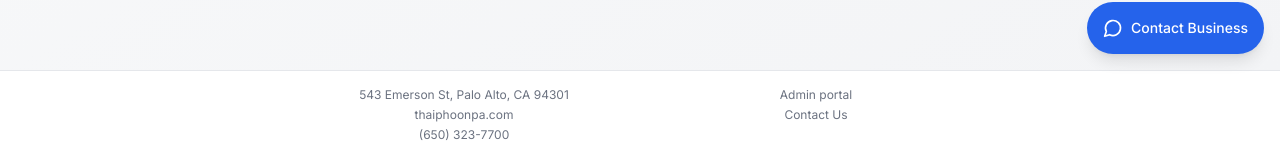
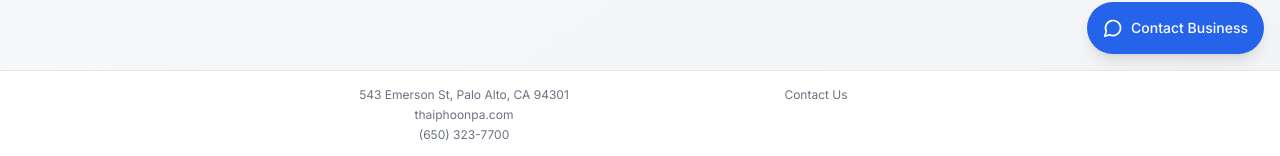
Before and after one commit to jaythomasv29/tablego, a Next.js app: page / in a window 1280 px wide. Shown: the part 730-886 px from the top of the page. Built offline with nearby package versions, Linux system fonts and the light colour scheme; no server answers; the database is empty.

Commit message:
remove admin portal link

```diff
--- a/src/components/Footer.tsx
+++ b/src/components/Footer.tsx
@@ -38,14 +38,7 @@ export default function Footer() {
 
                     {/* Management Links */}
                     <div className="text-xs text-gray-500 text-center space-y-1">
-                        <p>
-                            <a
-                                href="/admin/home"
-                                className="hover:text-indigo-600 transition-colors"
-                            >
-                                Admin portal
-                            </a>
-                        </p>
+
                         <p>
                             <a
                                 href="mailto:thaiphoonpaloalto@gmail.com"
```
